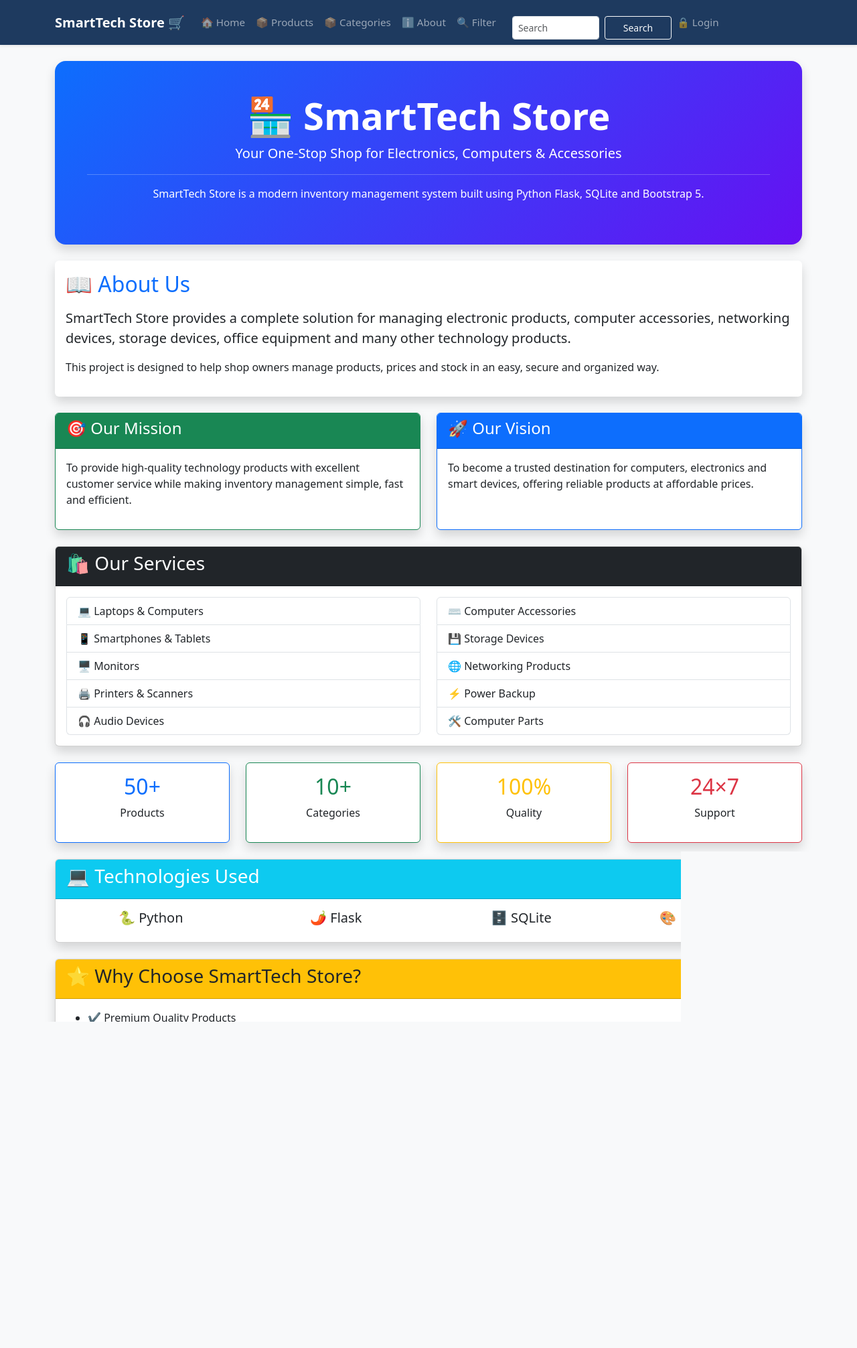
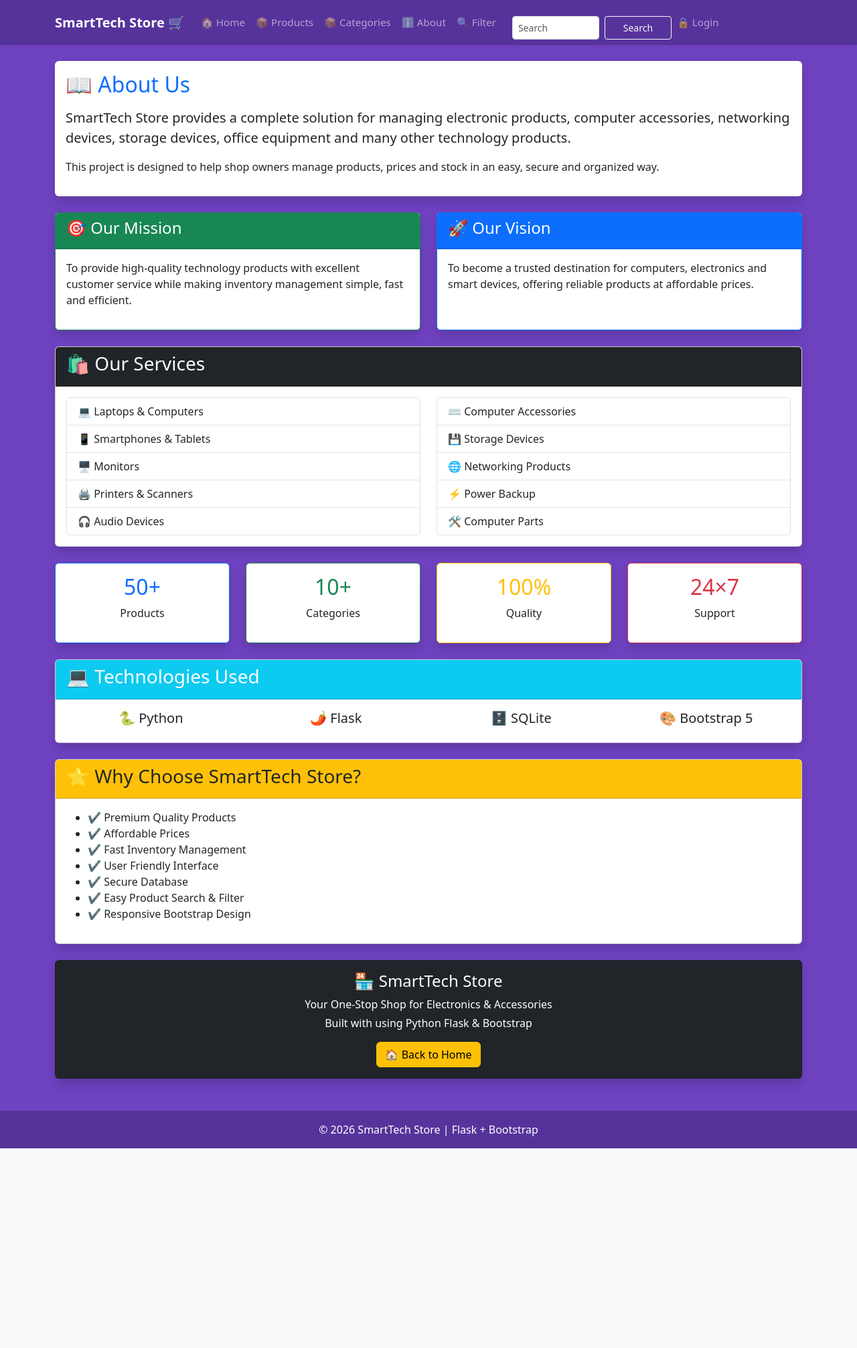
Before and after one commit to kadam768550/python-training, a Flask app: page /about in a window 1280 px wide. Shown: the whole page at 67% size. After the commit the page ends 1714 px from the top, so only its background shows below. Run offline with Flask 3, Linux system fonts and the light colour scheme.

Commit message:
Design more project

```diff
--- a/templates/about.html
+++ b/templates/about.html
@@ -3,26 +3,6 @@
 {% block title %}About - SmartTech Store{% endblock %}
 
 {% block content %}
-
-<!-- Hero Section -->
-<div class="p-5 mb-4 rounded-4 text-white shadow"
-     style="background: linear-gradient(135deg,#0d6efd,#6610f2);">
-
-    <div class="text-center">
-        <h1 class="display-4 fw-bold">🏪 SmartTech Store</h1>
-        <p class="lead">
-            Your One-Stop Shop for Electronics, Computers & Accessories
-        </p>
-
-        <hr class="border-light">
-
-        <p>
-            SmartTech Store is a modern inventory management system built using
-            Python Flask, SQLite and Bootstrap 5.
-        </p>
-    </div>
-
-</div>
 
 <!-- About -->
 <div class="card shadow border-0 mb-4">
--- a/templates/base.html
+++ b/templates/base.html
@@ -5,65 +5,114 @@
     <meta name="viewport" content="width=device-width, initial-scale=1">
     <title>{% block title %}SmartTech Store {% endblock %}</title>
 
-    <!-- Bootstrap CSS -->
+    <!--Bootstrap CSS-->
     <link href="https://cdn.jsdelivr.net/npm/bootstrap@5.3.0/dist/css/bootstrap.min.css"
           rel="stylesheet">
 
-    <!-- Custom brand color — ek line se poori site ka color change -->
     <style>
+        html,
+        body {
+            margin: 0;
+            padding: 0;
+            min-height: 100%;
+            background-color: #6f42c1 !important;
+        }
+
+        body {
+            background-color: #6f42c1 !important;
+        }
+
+        .page-background {
+            min-height: 100vh;
+            background-color: #6f42c1 !important;
+        }
+
         .navbar {
             min-height: 60px;
         }
+
         :root {
-            --brand: #1e3a5f;
+            --brand: #6f42c1;
         }
-        .navbar-brand-custom { background-color: var(--brand); }
+
+        .navbar-brand-custom {
+            background-color: var(--brand);
+        }
+
         .btn-brand {
             background-color: var(--brand);
             color: white;
             border: none;
         }
-        .btn-brand:hover { background-color: #162d4a; color: white; }
+
+        .btn-brand:hover {
+            background-color: #56339b;
+            color: white;
+        }
+
         .hero-section {
-            background: linear-gradient(135deg, #1e3a5f 0%, #2d6a9f 100%);
+            background: linear-gradient(135deg, #6f42c1 0%, #8f6bd1 100%);
             color: white;
             border-radius: 12px;
         }
+
         .nav-link {
             font-size: 0.95rem;
             font-weight: 500;
         }
+
         .stat-card {
             border: none;
             border-radius: 12px;
             transition: transform 0.2s;
         }
-        .stat-card:hover { transform: translateY(-3px); }
+
+        .stat-card:hover {
+            transform: translateY(-3px);
+        }
+
         .student-card {
             border: none;
             border-radius: 12px;
             box-shadow: 0 2px 8px rgba(0,0,0,0.08);
             transition: transform 0.2s, box-shadow 0.2s;
         }
+
         .student-card:hover {
             transform: translateY(-4px);
             box-shadow: 0 6px 20px rgba(0,0,0,0.12);
         }
+
+        .table thead th {
+            background-color: #6f42c1;
+            color: white;
+        }
+
+        .form-control:focus,
+        .form-select:focus {
+            border-color: #6f42c1;
+            box-shadow: 0 0 0 0.2rem rgba(111, 66, 193, 0.25);
+        }
+
+        footer {
+            background-color: #56339b !important;
+        }
     </style>
 </head>
-<body class="bg-light">
+<body>
+<div class="page-background">
 
-<!-- Professional Navbar -->
+    <!--Professional Navbar-->
     <nav class="navbar navbar-expand-lg navbar-dark shadow-sm"
-         style="background-color: #1e3a5f;">
+         style="background-color: #56339b;">
         <div class="container">
 
-            <!-- Brand / Logo -->
+            <!--Brand Logo-->
             <a class="navbar-brand fw-bold fs-5 me-3" href="{{ url_for('home') }}">
                 SmartTech Store 🛒
             </a>
 
-            <!-- Hamburger menu for mobile -->
+            <!--Hamburger Menu for Mobile-->
             <button class="navbar-toggler"
                     type="button"
                     data-bs-toggle="collapse"
@@ -74,58 +123,84 @@
                 <span class="navbar-toggler-icon"></span>
             </button>
 
-<!-- Nav links — always visible, centered -->
+            <!--Nav links-->
             <div class="collapse navbar-collapse" id="mainNavbar">
                 <ul class="navbar-nav me-auto align-items-lg-center">
+
                     <li class="nav-item">
                         <a class="nav-link px-2 py-1" href="{{ url_for('home') }}">
                             🏠 Home
                         </a>
                     </li>
+
                     <li class="nav-item">
                         <a class="nav-link px-2 py-1" href="{{ url_for('product') }}">
                             📦 Products
                         </a>
                     </li>
+
                     <li class="nav-item">
                         <a class="nav-link px-2 py-1" href="{{ url_for('categories') }}">
                             📦 Categories
                         </a>
                     </li>
+
                     <li class="nav-item">
                         <a class="nav-link px-2 py-1" href="{{ url_for('about') }}">
                             ℹ️ About
                         </a>
                     </li>
+
                     {% if session.role == 'admin' %}
                     <li class="nav-item">
                         <a class="nav-link px-2 py-1" href="{{ url_for('add_product') }}">
                             ➕ Add Product
                         </a>
+                    </li>
                     {% endif %}
+
+                    <li class="nav-item">
+                        <a class="nav-link px-2 py-1" href="{{ url_for('filter_products') }}">
+                            🔍 Filter
+                        </a>
                     </li>
 
                     <li class="nav-item">
-                    <a class ="nav-link px-2 py-1" href="{{ url_for('filter_products') }}">
-                        🔍 Filter
-                    </a>
-                </li>
-                <li class="nav-item">
-                <form class="d-flex ms-3 mt-3" action="{{ url_for('search') }}" method="GET">
-                    <input class="form-control form-control-sm me-2" style="width:130px; height:35px" type="search" placeholder="Search" name="q">
-                    <button class="btn btn-outline-light btn-sm" style="width:100px; height:35px" type="submit">Search</button>
+                        <form class="d-flex ms-3 mt-3"
+                              action="{{ url_for('search') }}"
+                              method="GET">
+
+                            <input class="form-control form-control-sm me-2"
+                                   style="width:130px; height:35px"
+                                   type="search"
+                                   placeholder="Search"
+                                   name="q">
+
+                            <button class="btn btn-outline-light btn-sm"
+                                    style="width:100px; height:35px"
+                                    type="submit">
+                                Search
+                            </button>
                         </form>
                     </li>
+
                     {% if session.username %}
+
                     <li class="nav-item">
-                    <span class="nav-link px-2 py-1 text-white">👤 {{ session.username }}</span>
-                    <a class="nav-link px-2 py-1" href="{{ url_for('logout') }}">
+                        <span class="nav-link px-2 py-1 text-white">
+                            👤 {{ session.username }}
+                        </span>
+
+                        <a class="nav-link px-2 py-1"
+                           href="{{ url_for('logout') }}">
                             🔓 Logout
                         </a>
                     </li>
+
                     {% else %}
                     <li class="nav-item">
-                        <a class="nav-link px-2 py-1" href="{{ url_for('login') }}">
+                        <a class="nav-link px-2 py-1"
+                           href="{{ url_for('login') }}">
                             🔒 Login
                         </a>
                     </li>
@@ -135,33 +210,39 @@
         </div>
     </nav>
 
-
     <div class="container mt-4 mb-5">
         {% with messages = get_flashed_messages(with_categories=true) %}
         {% if messages %}
             {% for category, message in messages %}
-            <div class="alert alert-{{ category }} alert-dismissible fade show" role="alert">
+                <div class="alert alert-{{ category }} alert-dismissible fade show"
+                     role="alert">
                     {{ message }}
-                <button type="button" class="btn-close" data-bs-dismiss="alert" aria-label="Close"></button>
+                    <button type="button"
+                            class="btn-close"
+                            data-bs-dismiss="alert"
+                            aria-label="Close">
+                    </button>
                 </div>
             {% endfor %}
         {% endif %}
         {% endwith %}
 
-<!-- Main Content -->
+        <!--Main Content-->
         {% block content %}
         {% endblock %}
     </div>
 
     <!-- Footer -->
-<footer class="bg-primary text-white text-center py-3 mt-5">
+    <footer class="text-white text-center py-3 mt-5">
         <p class="mb-0">
-        © 2026 Shop Inventory System | Flask + Bootstrap
+            © 2026 SmartTech Store | Flask + Bootstrap
         </p>
     </footer>
+</div>
 
-<!-- Bootstrap JS -->
-<script src="https://cdn.jsdelivr.net/npm/bootstrap@5.3.3/dist/js/bootstrap.bundle.min.js"></script>
+<!--Bootstrap JS-->
+<script src="https://cdn.jsdelivr.net/npm/bootstrap@5.3.3/dist/js/bootstrap.bundle.min.js">
+</script>
 
 </body>
 </html>
--- a/templates/home.html
+++ b/templates/home.html
@@ -158,7 +158,7 @@ alt="{{ product.name }}">
 {{ product.name }}
 </h3>
 
-<p class="text-muted">
+<p class="text-warning">
 {{ product.category }}
 </p>
 
```
Lines whose indentation alone changed are shown as unchanged.
